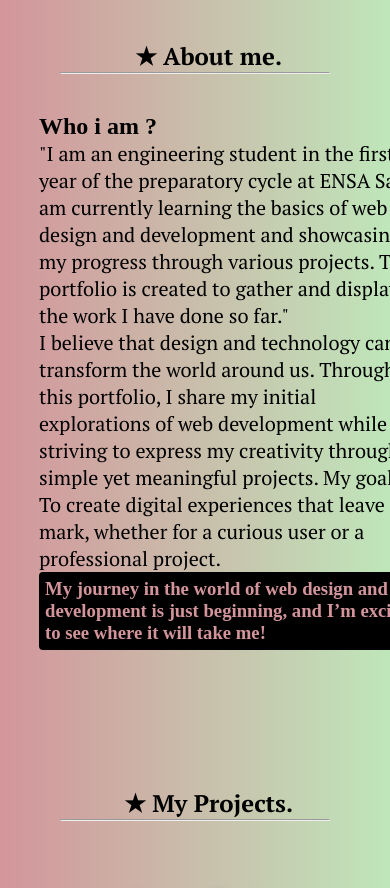
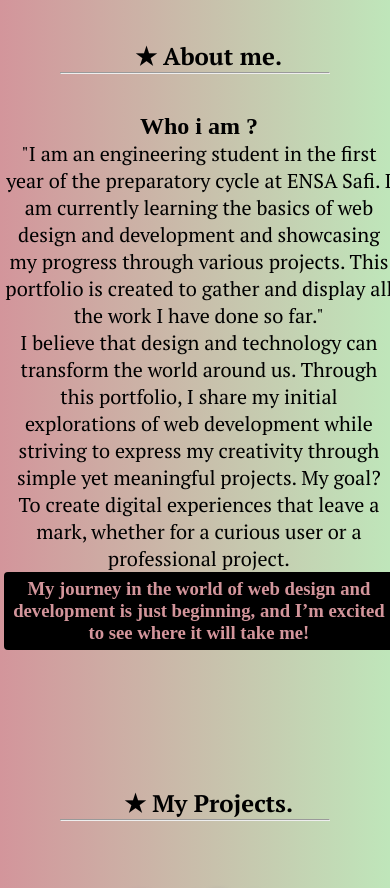
Before and after one commit to TORABISabrine/Portfolio, a plain HTML site: page index.html in a window 390 px wide. Shown: the part 888-1776 px from the top of the page. Drawn offline with Linux system fonts and the light colour scheme; a web font is replaced by a local one.

Commit message:
Update style.css

```diff
--- a/style.css
+++ b/style.css
@@ -274,8 +274,8 @@ footer{
 
  .col-3{
    position: relative;
-  left: 10%;
+  left: 1%;
    margin-bottom: 15%;
-   text-align: left;
+
 
  }}
```
